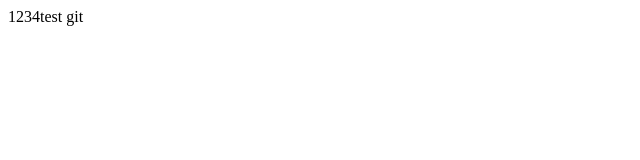
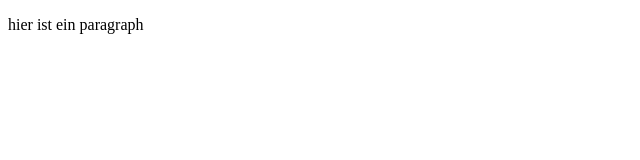
Before and after one commit to abothke/git_2306, a plain HTML site: page index.html in a window 1280 px wide. Shown: the whole page, without its empty margins (0-640 px from the left). Drawn offline with Linux system fonts and the light colour scheme.

Commit message:
paragraph hinzugefügt

```diff
--- a/index.html
+++ b/index.html
@@ -6,6 +6,6 @@
     <title>Document</title>
 </head>
 <body>
-    1234test
+    <p>hier ist ein paragraph</p>
 </body>
-</html>git
+</html>
```
